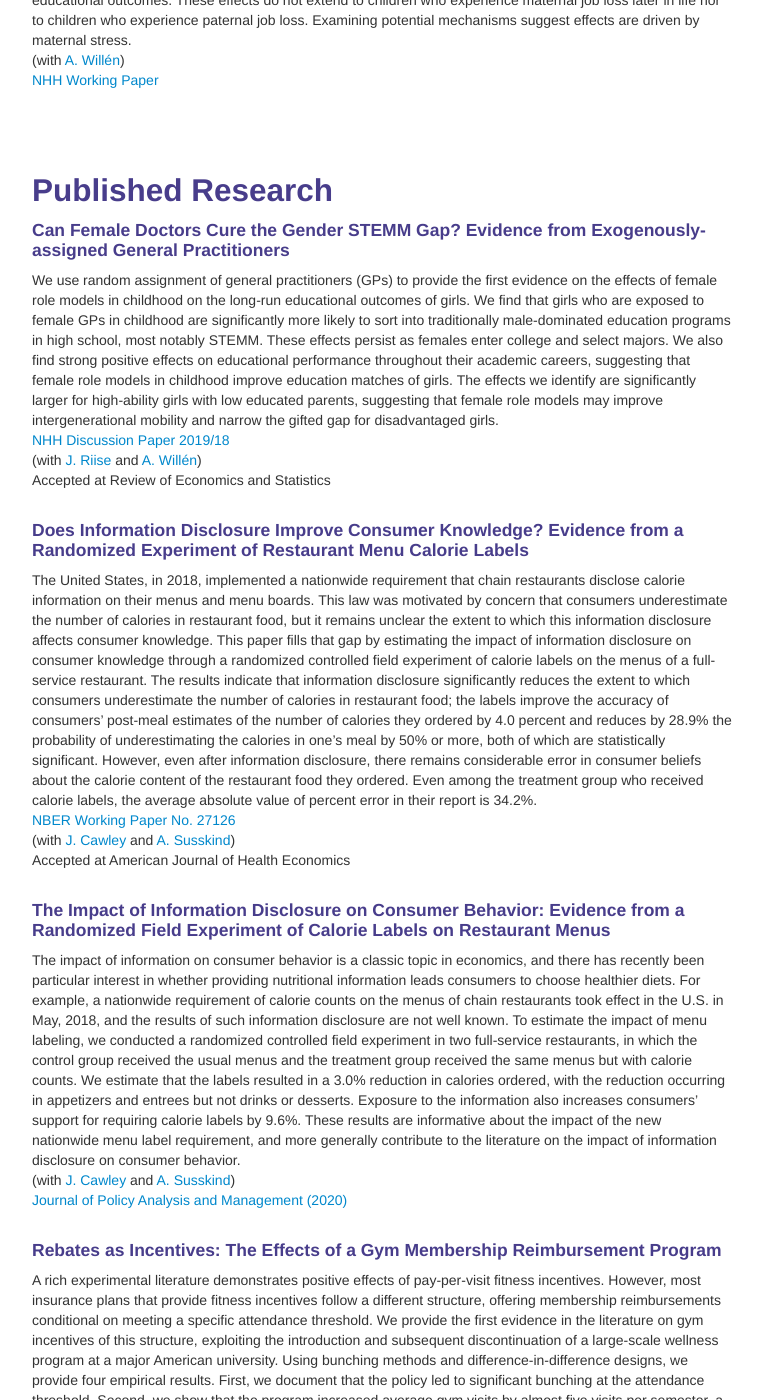
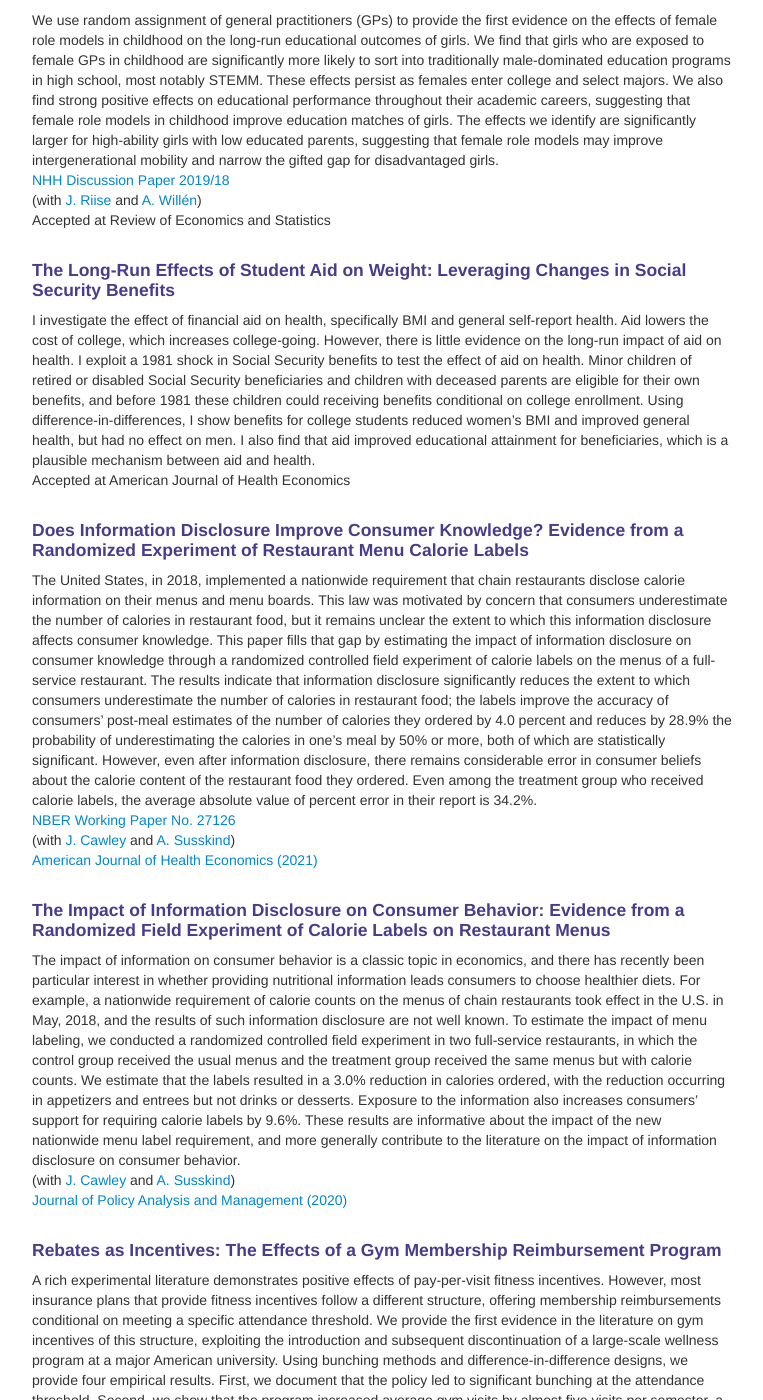
Before and after one commit to bjwillage/bjwillage.github.io, a Jekyll site: the page built from pages/research.md, in a window 1280 px wide and 1400 px high, scrolled down 1292 px. Shown: the whole window, without its empty margins (258-1021 px from the left). Built offline with Jekyll 4.4.1, drawn with Linux system fonts in a browser that asks for light colours; some of the changed text lies outside the part shown.

Commit message:
Update research.md

```diff
--- a/pages/research.md
+++ b/pages/research.md
@@ -6,11 +6,6 @@ description: Barton Willage's research
 
 
 ## Research In Progress
-
-#### The Long-Run Effects of Student Aid on Weight: Leveraging Changes in Social Security Benefits
-I investigate the effect of financial aid on health, specifically BMI and general self-report health. Aid lowers the cost of college, which increases college-going. However, there is little evidence on the long-run impact of aid on health. I exploit a 1981 shock in Social Security benefits to test the effect of aid on health. Minor children of retired or disabled Social Security beneficiaries and children with deceased parents are eligible for their own benefits, and before 1981 these children could receiving benefits conditional on college enrollment. Using difference-in-differences, I show benefits for college students reduced women’s BMI and improved general health, but had no effect on men. I also find that aid improved educational attainment for beneficiaries, which is a plausible mechanism between aid and health.<br>
-Revise and Resubmit at American Journal of Health Economics
-<br><br>
 
 #### Health Insurance for Whom? The ‘Spill-up’ Effects of Children’s Health Insurance on Mothers
 A rich literature documents the benefits of social safety net programs for children. This paper focuses on an unexplored margin: how children’s programs impact parents’ well-being. We explore changes in children’s public health insurance and its effects on parents’ economic and behavioral outcomes. Using a simulated instrument for Medicaid eligibility expansions in the 1980s and 1990s, we isolate variation in children’s Medicaid eligibility due to changes in government policies. We find that increases in children’s Medicaid eligibility increases the likelihood a mother is married, decreases her labor market participation, and reduces her smoking and alcohol consumption. Our findings suggest improved maternal well-being as measured by the Center for Epidemiological Studies-Depression score, a proxy for mental health. These results uncover a new link that provides an important mechanism, parental well-being, for interpreting the literature’s findings on the long-term, short-term, and intergenerational effects of Medicaid coverage. <br>
@@ -43,12 +38,16 @@ We use random assignment of general practitioners (GPs) to provide the first evi
 (with [J. Riise](https://sites.google.com/site/julieriisecv/) and [A. Willén](https://www.alexanderwillen.com/))<br>
 Accepted at Review of Economics and Statistics<br><br>
 
+#### The Long-Run Effects of Student Aid on Weight: Leveraging Changes in Social Security Benefits
+I investigate the effect of financial aid on health, specifically BMI and general self-report health. Aid lowers the cost of college, which increases college-going. However, there is little evidence on the long-run impact of aid on health. I exploit a 1981 shock in Social Security benefits to test the effect of aid on health. Minor children of retired or disabled Social Security beneficiaries and children with deceased parents are eligible for their own benefits, and before 1981 these children could receiving benefits conditional on college enrollment. Using difference-in-differences, I show benefits for college students reduced women’s BMI and improved general health, but had no effect on men. I also find that aid improved educational attainment for beneficiaries, which is a plausible mechanism between aid and health.<br>
+Accepted at American Journal of Health Economics
+<br><br>
 
 #### Does Information Disclosure Improve Consumer Knowledge? Evidence from a Randomized Experiment of Restaurant Menu Calorie Labels
 The United States, in 2018, implemented a nationwide requirement that chain restaurants disclose calorie information on their menus and menu boards. This law was motivated by concern that consumers underestimate the number of calories in restaurant food, but it remains unclear the extent to which this information disclosure affects consumer knowledge. This paper fills that gap by estimating the impact of information disclosure on consumer knowledge through a randomized controlled field experiment of calorie labels on the menus of a full-service restaurant. The results indicate that information disclosure significantly reduces the extent to which consumers underestimate the number of calories in restaurant food; the labels improve the accuracy of consumers’ post-meal estimates of the number of calories they ordered by 4.0 percent and reduces by 28.9% the probability of underestimating the calories in one’s meal by 50% or more, both of which are statistically significant. However, even after information disclosure, there remains considerable error in consumer beliefs about the calorie content of the restaurant food they ordered. Even among the treatment group who received calorie labels, the average absolute value of percent error in their report is 34.2%.<br>
 <a href="http://www.nber.org/papers/w27126">NBER Working Paper No. 27126 </a><br>
 (with [J. Cawley](https://www.human.cornell.edu/people/jhc38) and [A. Susskind](https://sha.cornell.edu/faculty-research/faculty/ams76))<br>
-Accepted at American Journal of Health Economics
+[American Journal of Health Economics (2021)](https://doi.org/10.1086/714987)
 <br><br>
 
 #### The Impact of Information Disclosure on Consumer Behavior: Evidence from a Randomized Field Experiment of Calorie Labels on Restaurant Menus
```
